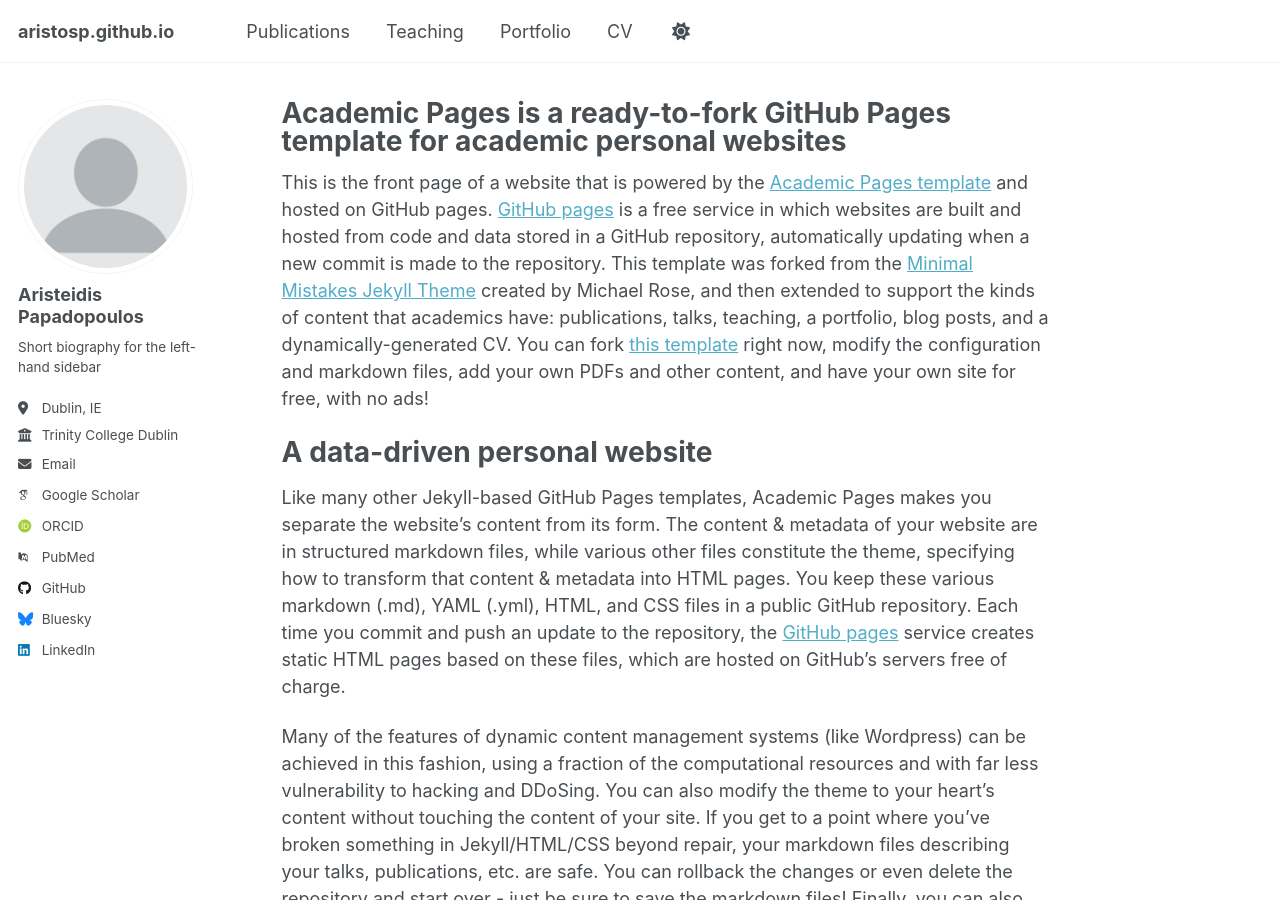
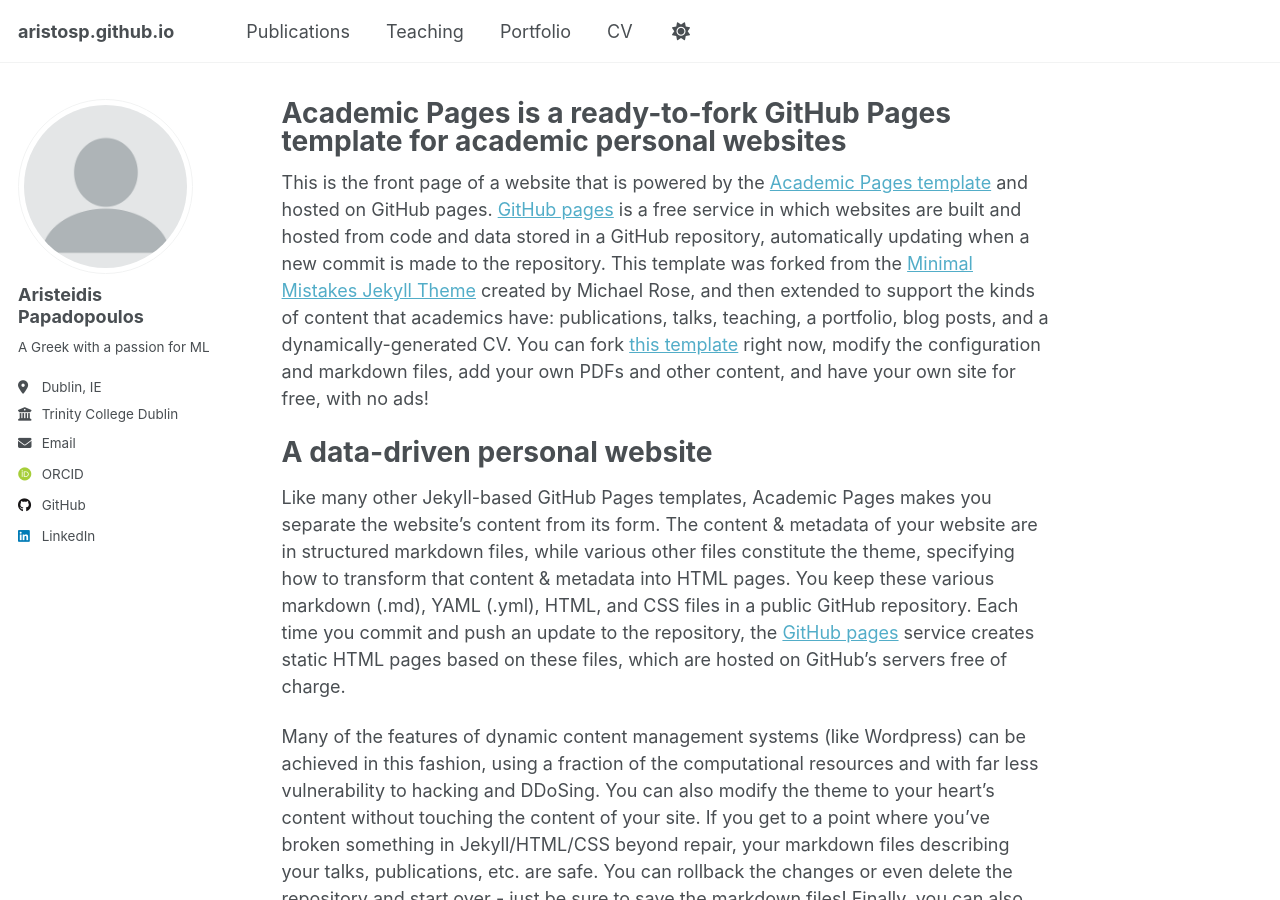
Before and after one commit to aristosp/aristosp.github.io, a Jekyll site: the page built from _pages/about.md, in a window 1280 px wide and 900 px high. Built offline with Jekyll 4.4.1, drawn with Linux system fonts in a browser that asks for light colours; some web fonts are replaced.

Commit message:
Update _config.yml

```diff
--- a/_config.yml
+++ b/_config.yml
@@ -25,7 +25,7 @@ author:
   avatar           : "profile.png"
   name             : "Aristeidis Papadopoulos"
   pronouns         : # example: "she/her"
-  bio              : "Short biography for the left-hand sidebar"
+  bio              : "A Greek with a passion for ML"
   location         : "Dublin, IE"
   employer         : "Trinity College Dublin"
   uri              : # URL
@@ -35,11 +35,11 @@ author:
   # Academic websites
   academia         : # URL
   arxiv            : # URL - Update with the correct link to your profile
-  googlescholar    : "https://scholar.google.com/citations?user=PS_CX0AAAAAJ"
+  googlescholar    : # "https://scholar.google.com/citations?user=PS_CX0AAAAAJ"
   impactstory      : # URL
   orcid            : "http://orcid.org/0009-0000-3783-2730"
   semantic         : # URL
-  pubmed           : "https://www.ncbi.nlm.nih.gov/pubmed/?term=john+snow"
+  pubmed           : # "https://www.ncbi.nlm.nih.gov/pubmed/?term=john+snow"
   researchgate     : # URL
   scopus           : # URL
 
@@ -52,7 +52,7 @@ author:
   stackoverflow    : # User number or user number and name (i.e., use "1" or "1/jeff-atwood")
 
   # Social media
-  bluesky          : "bsky.app" # Replace this with you Bluesky username
+  bluesky          : #"bsky.app" # Replace this with you Bluesky username
   facebook         : # Username
   flickr           : # Username
   foursquare       : # Username
```
